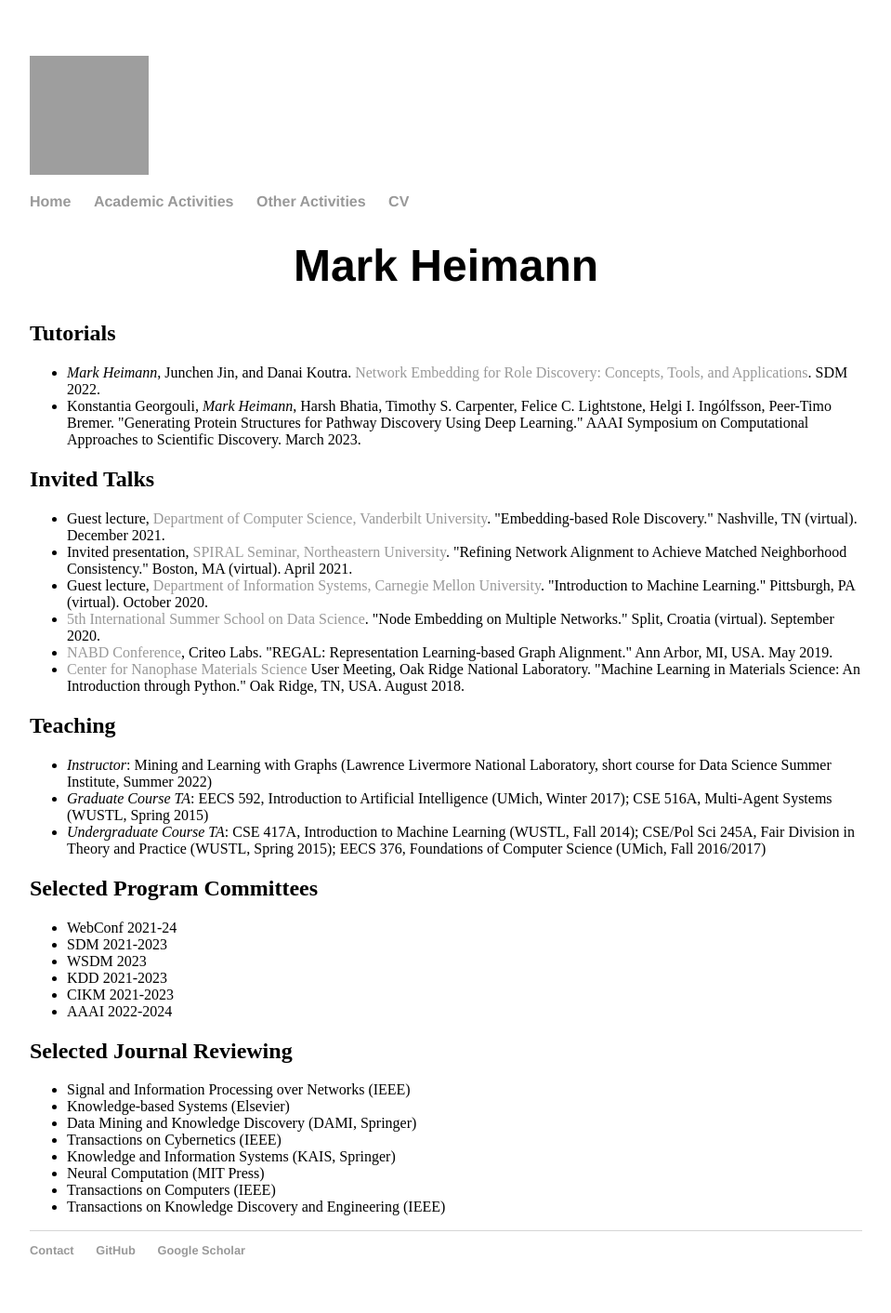
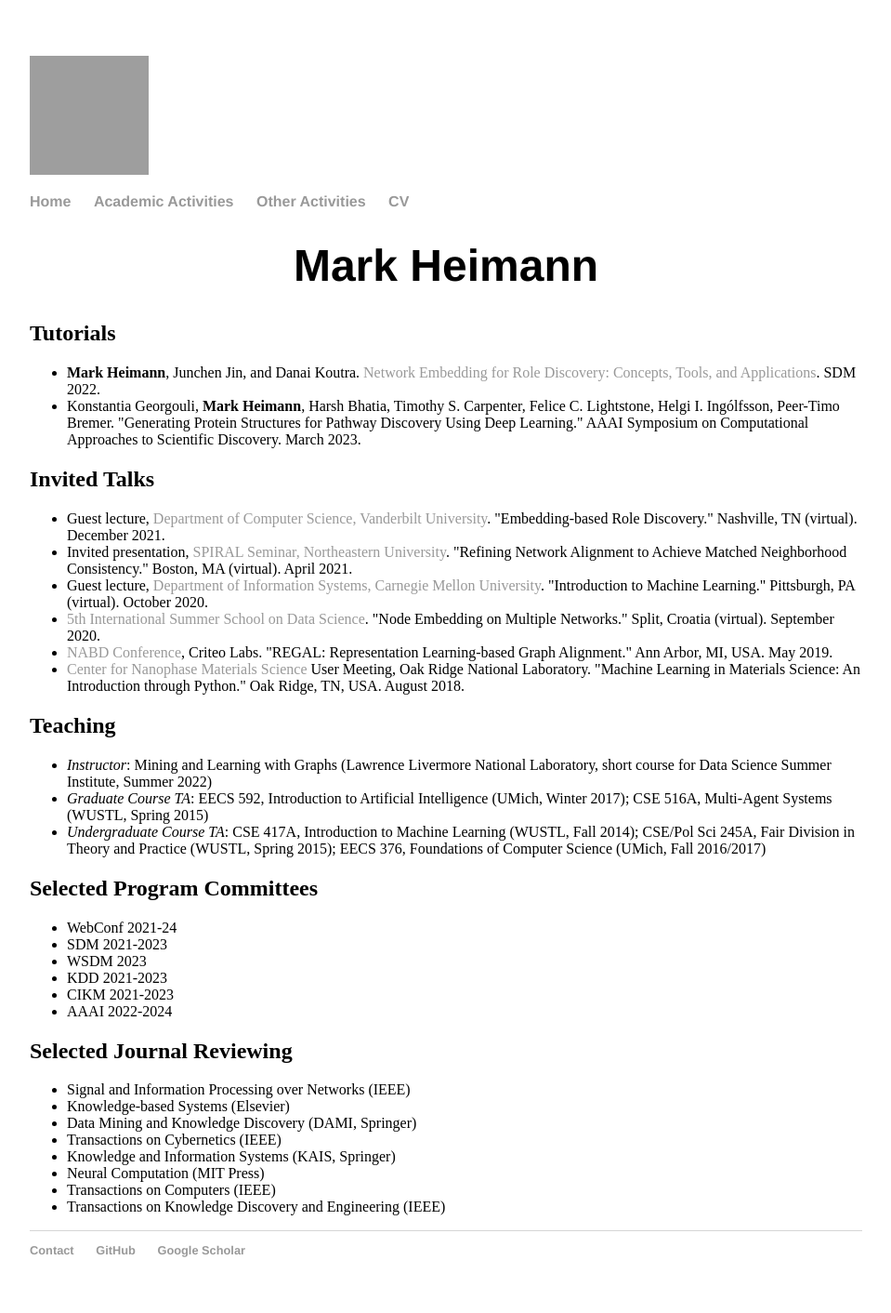
Before and after one commit to markheimann/markheimann.github.io, a Jekyll site: the page built from academic.html, in a window 1280 px wide. Shown: the whole page at 93% size, without its empty margins (160-1119 px from the left). Built offline with Jekyll 4.4.1, drawn with Linux system fonts in a browser that asks for light colours; grey boxes are pictures that could not be loaded.

Commit message:
formatting fix

```diff
--- a/academic.html
+++ b/academic.html
@@ -7,8 +7,8 @@ title: Academic Activities
 
 <h2> Tutorials </h2>
 <ul>
-  <li><em>Mark Heimann</em>, Junchen Jin, and Danai Koutra. <a href="tutorials/NetworkRoleDiscovery">Network Embedding for Role Discovery: Concepts, Tools, and Applications</a>. SDM 2022.
-  <li>Konstantia Georgouli, <em>Mark Heimann</em>, Harsh Bhatia, Timothy S. Carpenter, Felice C. Lightstone, Helgi I. Ingólfsson, Peer-Timo Bremer. "Generating Protein Structures for Pathway Discovery Using Deep Learning." AAAI Symposium on Computational Approaches to Scientific Discovery. March 2023.
+  <li><b>Mark Heimann</b>, Junchen Jin, and Danai Koutra. <a href="tutorials/NetworkRoleDiscovery">Network Embedding for Role Discovery: Concepts, Tools, and Applications</a>. SDM 2022.
+  <li>Konstantia Georgouli, <b>Mark Heimann</b>, Harsh Bhatia, Timothy S. Carpenter, Felice C. Lightstone, Helgi I. Ingólfsson, Peer-Timo Bremer. "Generating Protein Structures for Pathway Discovery Using Deep Learning." AAAI Symposium on Computational Approaches to Scientific Discovery. March 2023.
 </ul>
 <h2> Invited Talks </h2>
 <ul>
--- a/other.html
+++ b/other.html
@@ -27,7 +27,7 @@ I am an <a href="https://ratings.fide.com/card.phtml?event=2028441">Internationa
 
 <h2>Powerlifting</h2>
 <p>
-<img src="assets/fun_figs/lifting-squat.jpg" align="right" style="width:200px;height:164px;" hspace="10">
+<img src="assets/fun_figs/lifting-deadlift.jpg" align="right" style="width:200px;height:164px;" hspace="10">
 In graduate school, I took up lifting weights as a nice contrast to the abstract and cerebral nature of research.  This eventually led me to the sport of <a href="https://en.wikipedia.org/wiki/Powerlifting">powerlifting</a>.
 </p>
 <p>
```
Also changed, not shown: 1 other file.
